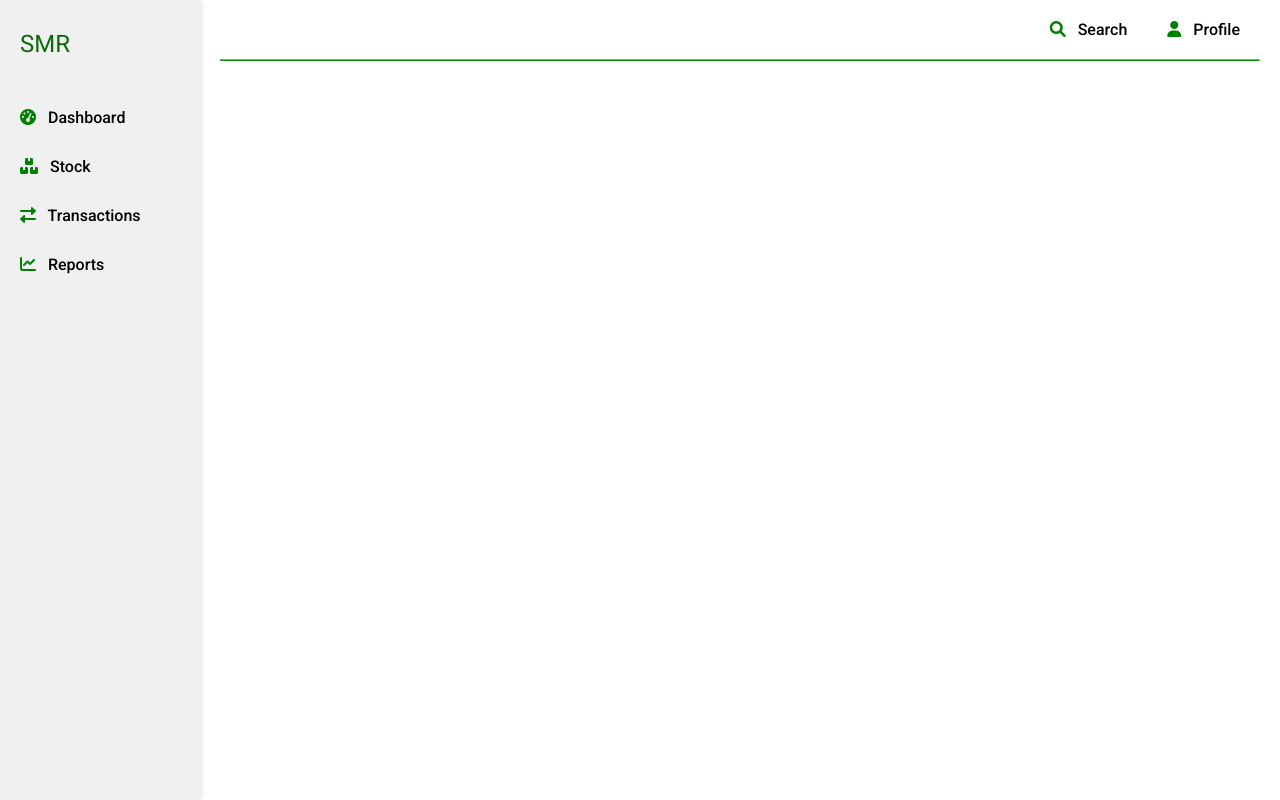
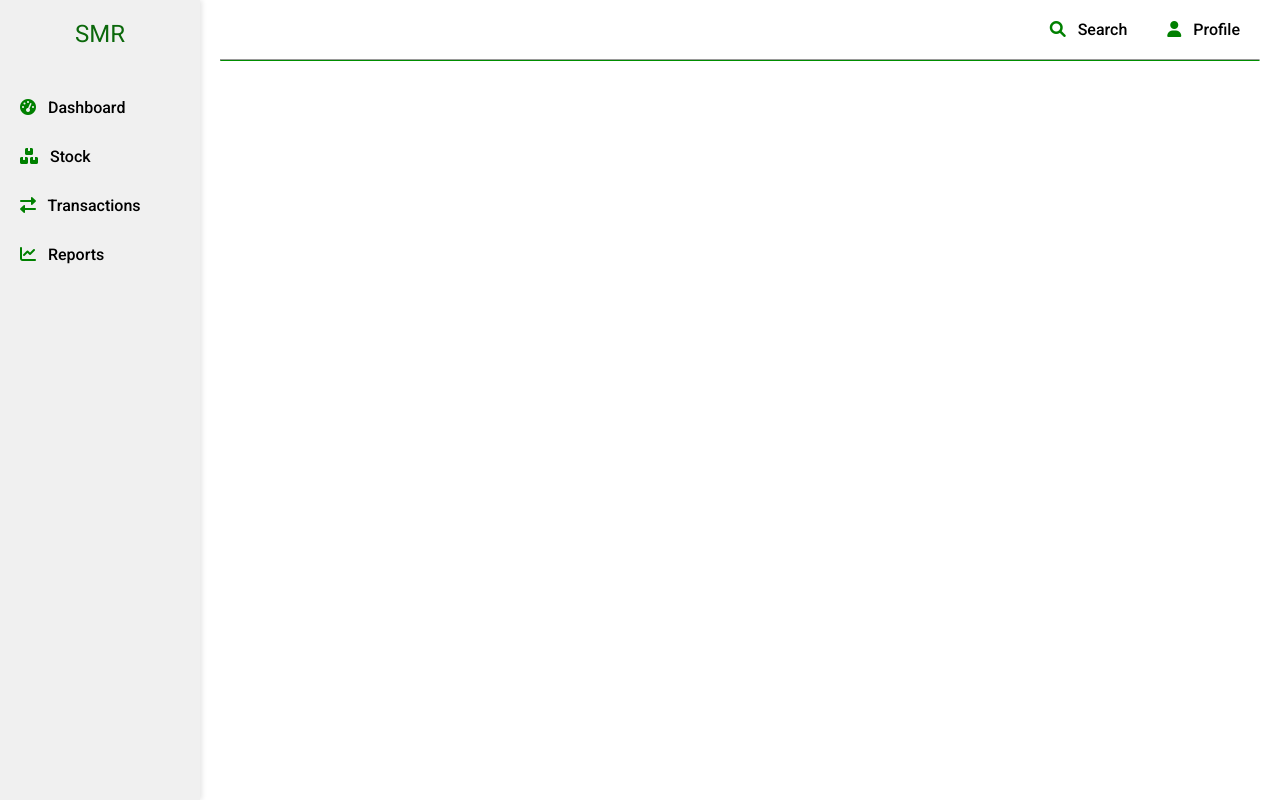
Before and after one commit to KothaNikhil/rice-factory-management, an Angular app in the folder front-end/: page / in a window 1280 px wide. Built offline with nearby package versions, Linux system fonts and the light colour scheme.

Commit message:
Refactor MongoDB connection and enhance styles for improved UI consistency

```diff
--- a/front-end/src/app/app.component.scss
+++ b/front-end/src/app/app.component.scss
@@ -1,6 +1,8 @@
 @use '@angular/material' as mat;
 
 .mat-app-background {
+    background-color: white;
+    color: #1b5e20;
     height: 100vh;
     display: flex;
 }
--- a/front-end/src/app/components/vertical-toolbar/vertical-toolbar.component.scss
+++ b/front-end/src/app/components/vertical-toolbar/vertical-toolbar.component.scss
@@ -10,7 +10,8 @@
 .vertical-toolbar .title {
     color: rgb(11, 104, 11);
     font-size: 24px;
-    padding: 30px 20px 20px 20px;
+    align-self: center;
+    padding: 20px 20px 20px 20px;
 }
 
 .vertical-toolbar .nav-links {
--- a/front-end/src/app/modules/transactions/transactions-form/transactions-form.component.scss
+++ b/front-end/src/app/modules/transactions/transactions-form/transactions-form.component.scss
@@ -9,7 +9,7 @@ form {
     align-items: center;
 
     label {
-      font-weight: bold;
+      font-weight: 500;
       width: 140px;
       flex-shrink: 0; // Prevent label from shrinking
     }
```
Also changed, not shown: 1 other file (tests, documents, lock files or other folders).
